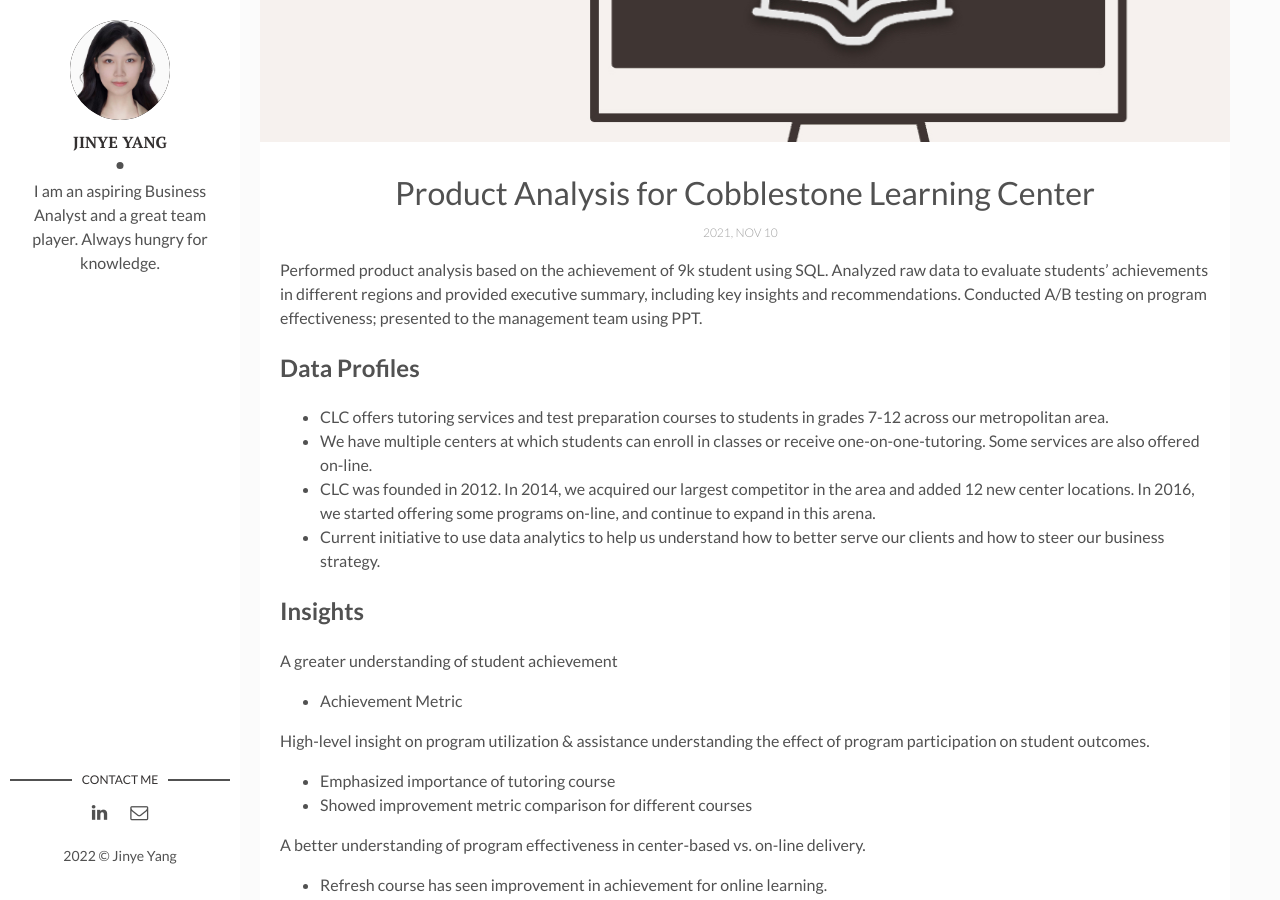
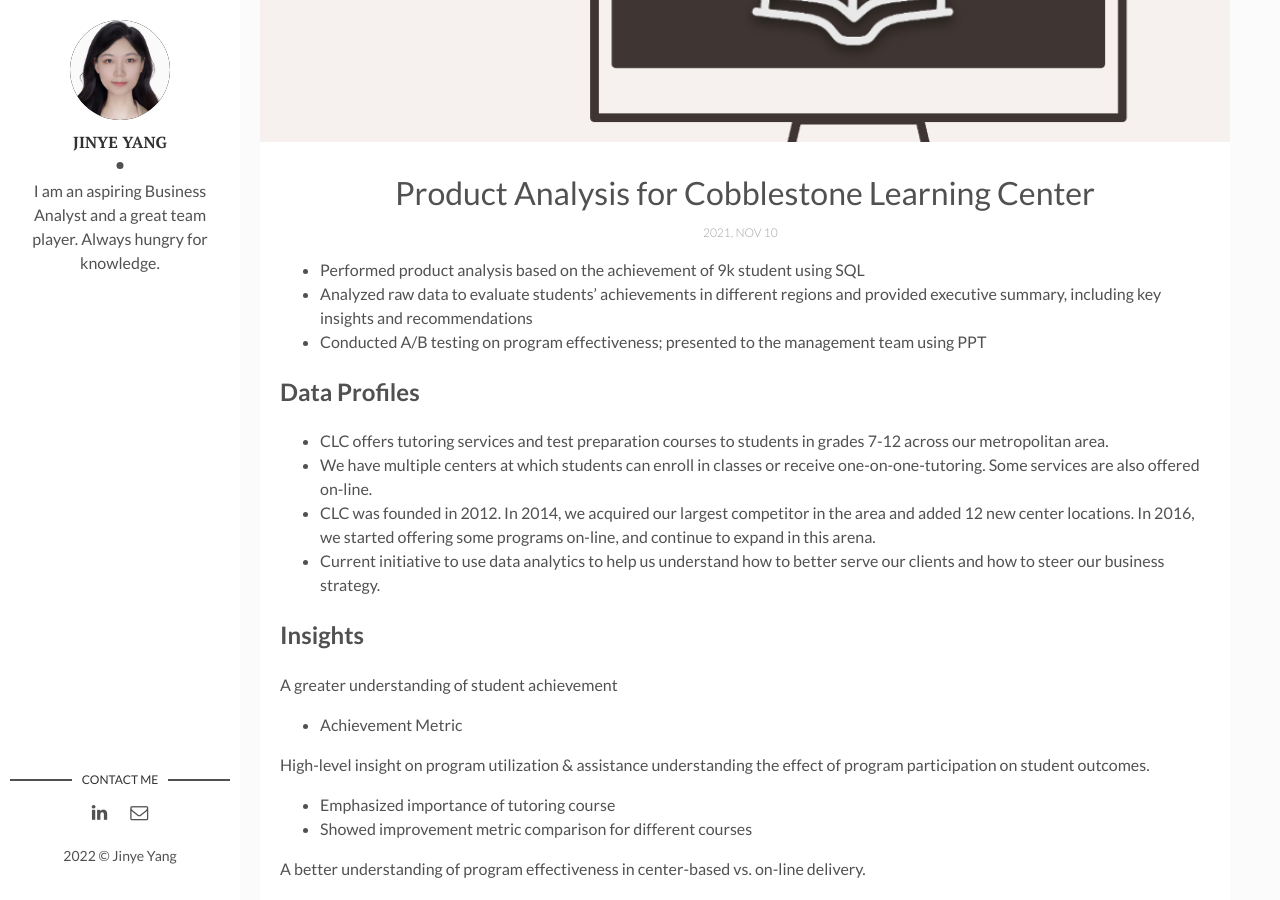
Before and after one commit to jinyey/jinyey.github.io, a Jekyll site: the page built from _posts/2021-11-11-cobblestone.markdown, in a window 1280 px wide and 900 px high, scrolled down 378 px. Built offline with Jekyll 4.4.1, drawn with Linux system fonts in a browser that asks for light colours.

```diff
--- a/_posts/2021-11-11-cobblestone.markdown
+++ b/_posts/2021-11-11-cobblestone.markdown
@@ -7,9 +7,9 @@ img: cobblestone.jpg # Add image post (optional)
 fig-caption: # Add figcaption (optional)
 tags: [Analytics Design, Product Analysis, A/B Testing, Application]
 ---
-Performed product analysis based on the achievement of 9k student using SQL.
-Analyzed raw data to evaluate students’ achievements in different regions and provided executive summary, including key insights and recommendations.
-Conducted A/B testing on program effectiveness; presented to the management team using PPT.
+* Performed product analysis based on the achievement of 9k student using SQL
+* Analyzed raw data to evaluate students’ achievements in different regions and provided executive summary, including key insights and recommendations
+* Conducted A/B testing on program effectiveness; presented to the management team using PPT
 
 ## Data Profiles
 * CLC offers tutoring services and test preparation courses to students in grades 7-12 across our metropolitan area.
```
